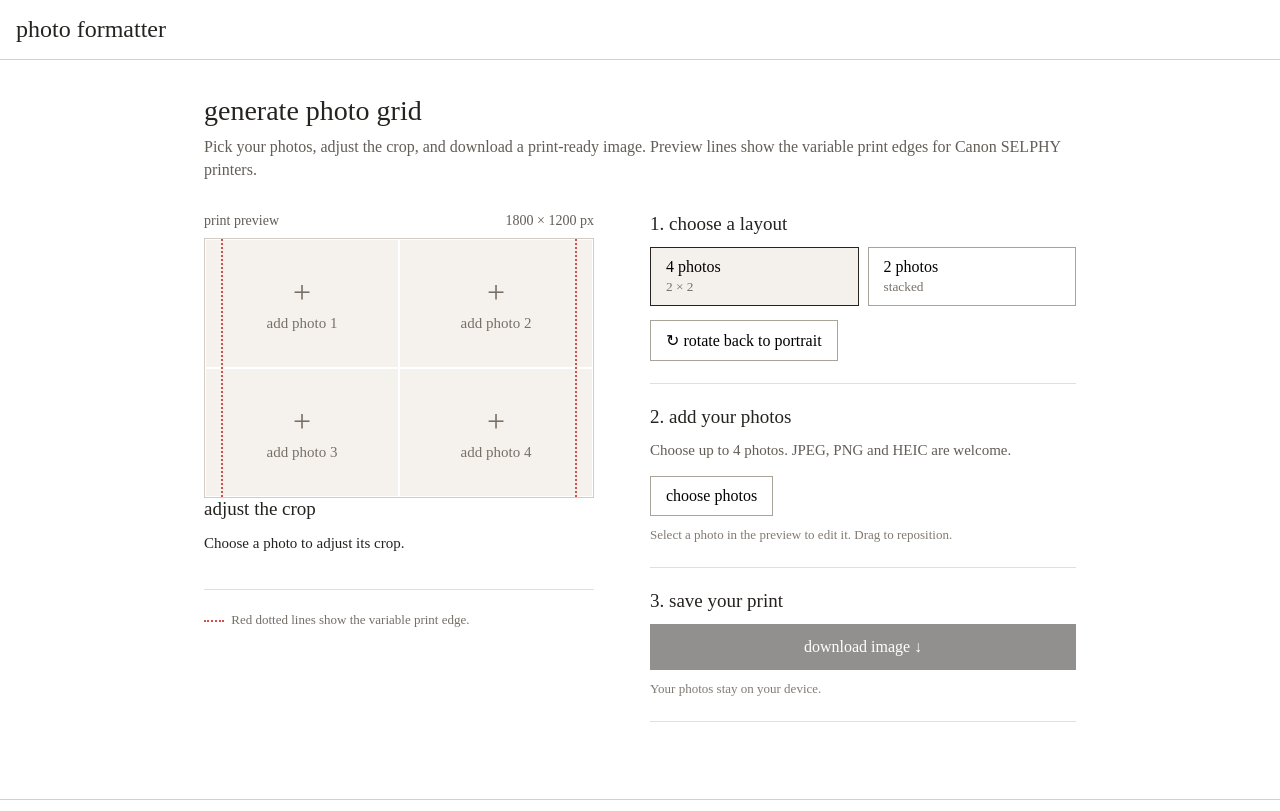
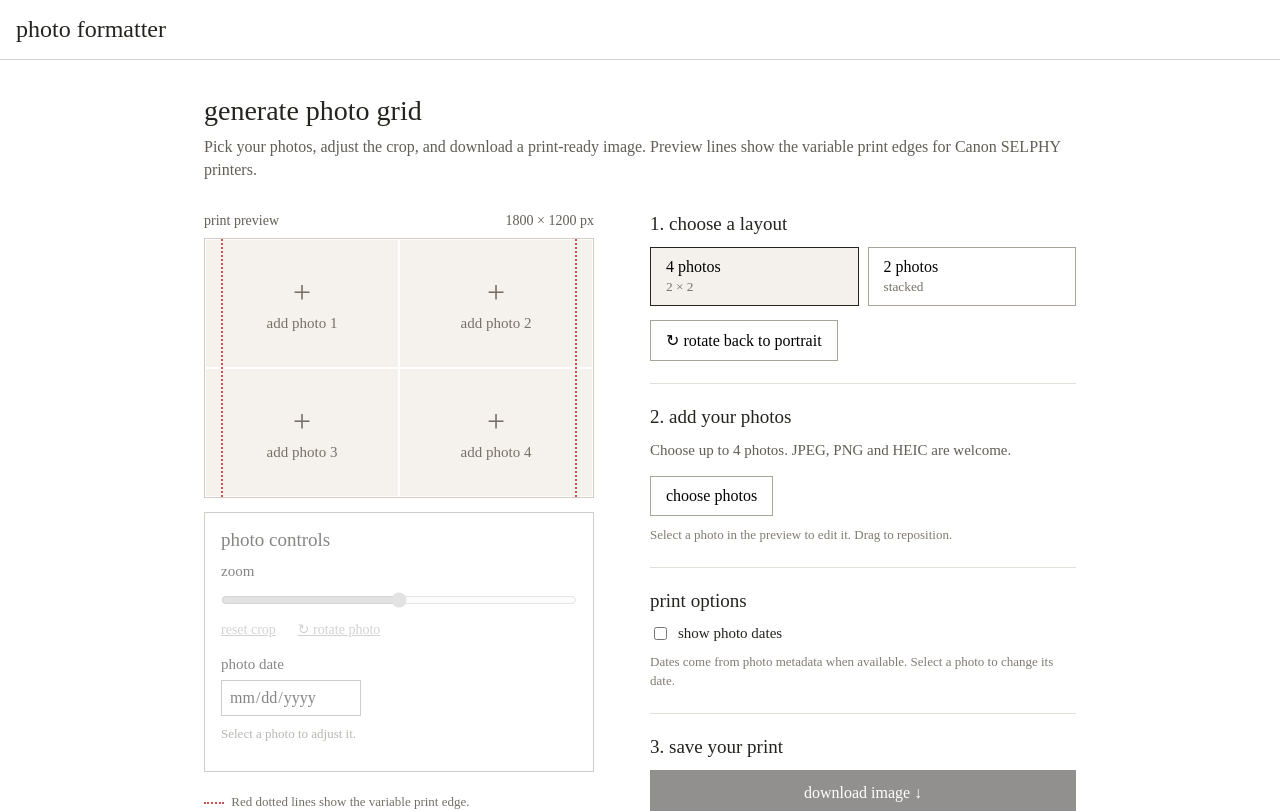
Before and after one commit to bmitchinson/photo-grid-creation-tool, a Svelte app: page / in a window 1280 px wide. Shown: the top 811 px of the page. Built offline with nearby package versions, Linux system fonts and the light colour scheme.

Commit message:
Add optional per-photo date stamps

```diff
--- a/package.json
+++ b/package.json
@@ -1 +1 @@
-{"name":"photo-formatter","version":"1.0.0","private":true,"type":"module","scripts":{"dev":"vite --host 0.0.0.0","build":"vite build","check":"svelte-check --tsconfig ./tsconfig.json","test":"node --test"},"dependencies":{"heic2any":"^0.0.4","svelte":"^5.0.0"},"devDependencies":{"@sveltejs/vite-plugin-svelte":"^6.0.0","@types/node":"^24.0.0","svelte-check":"^4.0.0","typescript":"^5.0.0","vite":"^7.0.0"}}
+{"name":"photo-formatter","version":"1.0.0","private":true,"type":"module","scripts":{"dev":"vite --host 0.0.0.0","build":"vite build","check":"svelte-check --tsconfig ./tsconfig.json","test":"node --test"},"dependencies":{"exifr":"^7.1.3","heic2any":"^0.0.4","svelte":"^5.0.0"},"devDependencies":{"@sveltejs/vite-plugin-svelte":"^6.0.0","@types/node":"^24.0.0","svelte-check":"^4.0.0","typescript":"^5.0.0","vite":"^7.0.0"}}
--- a/src/App.svelte
+++ b/src/App.svelte
@@ -1,12 +1,14 @@
 <script lang="ts">
   import { onDestroy } from 'svelte';
-  import { cropRect, clamp } from './crop.js';
+  import { cropRect, clamp, formatDate } from './crop.js';
 
-  type Photo = { url: string; image: HTMLImageElement | HTMLCanvasElement; original: HTMLImageElement; turns: number; name: string; x: number; y: number; zoom: number };
+  type Photo = { url: string; image: HTMLImageElement | HTMLCanvasElement; original: HTMLImageElement; turns: number; date: string; name: string; x: number; y: number; zoom: number };
   let photos: (Photo | null)[] = $state([null, null, null, null]);
   let layout: 'grid' | 'stack' = $state('grid');
   let selected = $state(2);
   let rotated = $state(true);
+  let showDates = $state(false);
+  let dragged = false;
   let busy = $state(false);
   let error = $state('');
   let input: HTMLInputElement;
@@ -15,6 +17,7 @@
   let count = $derived(layout === 'grid' ? 4 : 2);
   let current = $derived(photos[selected]);
   let ready = $derived(photos.slice(0, count).every(Boolean));
+  let visualOrder = $derived(Array.from({ length: count }, (_, index) => index).sort((a, b) => photoNumber(a) - photoNumber(b)));
   function photoNumber(index: number) {
     if (!rotated) return index + 1;
     return layout === 'grid' ? [2, 4, 1, 3][index] : 2 - index;
@@ -38,7 +41,16 @@
       const converted = await heic2any({ blob: file, toType: 'image/jpeg', quality: 0.95 });
       result = await decode(Array.isArray(converted) ? converted[0] : converted);
     }
-    return { ...result, original: result.image, turns: 0, name: file.name, x: .5, y: .5, zoom: 1 };
+    let date = '';
+    try {
+      const { parse } = await import('exifr');
+      const metadata = await parse(file, { pick: ['DateTimeOriginal', 'CreateDate', 'DateTimeDigitized'] });
+      const taken = metadata?.DateTimeOriginal ?? metadata?.CreateDate ?? metadata?.DateTimeDigitized;
+      if (taken instanceof Date && !Number.isNaN(taken.getTime())) {
+        date = `${taken.getFullYear()}-${String(taken.getMonth() + 1).padStart(2, '0')}-${String(taken.getDate()).padStart(2, '0')}`;
+      }
+    } catch (e) { console.warn('Could not read photo date metadata:', e); }
+    return { ...result, original: result.image, turns: 0, date, name: file.name, x: .5, y: .5, zoom: 1 };
   }
   async function choose(event: Event) {
     const el = event.currentTarget as HTMLInputElement;
@@ -47,7 +59,7 @@
     if (!files.length) return;
     busy = true; error = '';
     const order = Array.from({ length: count }, (_, index) => index).sort((a, b) => photoNumber(a) - photoNumber(b));
-    const targets = order.slice(order.indexOf(selected));
+    const targets = order.slice(Math.max(0, order.indexOf(selected)));
     let loaded = 0;
     try {
       for (const file of files.slice(0, targets.length)) {
@@ -60,11 +72,11 @@
     } catch (e) { error = `Couldn't open ${files[loaded]?.name ?? 'that photo'}. Try a JPEG or PNG instead.`; console.error(e); }
     finally { busy = false; }
   }
-  function setLayout(value: 'grid' | 'stack') { layout = value; selected = Math.min(selected, value === 'grid' ? 3 : 1); }
-  function select(index: number) { selected = index; }
+  function setLayout(value: 'grid' | 'stack') { layout = value; if (selected >= (value === 'grid' ? 4 : 2)) selected = -1; }
+  function select(index: number) { if (dragged) { dragged = false; selected = index; return; } selected = selected === index ? -1 : index; }
   function rotate() {
     rotated = !rotated;
-    if (!photos[selected]) selected = rotated ? (layout === 'grid' ? 2 : 1) : 0;
+
   }
   function photoWidth(photo: Photo) { return photo.image instanceof HTMLImageElement ? photo.image.naturalWidth : photo.image.width; }
   function photoHeight(photo: Photo) { return photo.image instanceof HTMLImageElement ? photo.image.naturalHeight : photo.image.height; }
@@ -91,15 +103,16 @@
   function add(index: number) { selected = index; input.click(); }
   function startDrag(event: PointerEvent, index: number) {
     if (!photos[index]) return;
-    selected = index;
+    dragged = false;
     const element = event.currentTarget as HTMLDivElement;
-    element.setPointerCapture(event.pointerId);
+    (event.target as HTMLElement).setPointerCapture(event.pointerId);
     const rect = element.getBoundingClientRect();
     drag = { index, x: event.clientX, y: event.clientY, startX: photos[index]!.x, startY: photos[index]!.y, width: rotated ? rect.height : rect.width, height: rotated ? rect.width : rect.height };
   }
   function moveDrag(event: PointerEvent) {
     if (!drag) return;
     const photo = photos[drag.index]; if (!photo) return;
+    if (Math.hypot(event.clientX - drag.x, event.clientY - drag.y) > 3) { dragged = true; selected = drag.index; }
     const r = cropRect(photoWidth(photo), photoHeight(photo), layout === 'grid' ? 600 : 1200, 900, photo.zoom, drag.startX, drag.startY);
     const extraX = photoWidth(photo) - r.width;
     const extraY = photoHeight(photo) - r.height;
@@ -122,12 +135,30 @@
     error = '';
     const canvas = document.createElement('canvas'); canvas.width = rotated ? 1800 : 1200; canvas.height = rotated ? 1200 : 1800;
     const ctx = canvas.getContext('2d'); if (!ctx) { error = 'Your browser could not create the image.'; return; }
+    ctx.save();
     if (rotated) { ctx.translate(1800, 0); ctx.rotate(Math.PI / 2); }
     const width = layout === 'grid' ? 600 : 1200;
     for (let i = 0; i < count; i++) {
       const p = photos[i]!;
       const r = cropRect(photoWidth(p), photoHeight(p), width, 900, p.zoom, p.x, p.y);
       ctx.drawImage(p.image, r.x, r.y, r.width, r.height, layout === 'grid' ? (i % 2) * 600 : 0, layout === 'grid' ? Math.floor(i / 2) * 900 : i * 900, width, 900);
+    }
+    ctx.restore();
+    if (showDates) {
+      const cellWidth = rotated ? 900 : (layout === 'grid' ? 600 : 1200);
+      const cellHeight = rotated ? (layout === 'grid' ? 600 : 1200) : 900;
+      const columns = rotated || layout === 'grid' ? 2 : 1;
+      const fontSize = Math.round(canvas.width * 0.025);
+      ctx.font = `bold ${fontSize}px "Courier New", monospace`;
+      ctx.textAlign = 'right'; ctx.textBaseline = 'bottom'; ctx.letterSpacing = `${fontSize * .05}px`;
+      ctx.fillStyle = '#ffae35'; ctx.shadowColor = '#ff8300'; ctx.shadowBlur = 4;
+      ctx.strokeStyle = '#8f4218'; ctx.lineWidth = 2; ctx.lineJoin = 'round';
+      visualOrder.forEach((index, position) => {
+        const date = formatDate(photos[index]?.date ?? ''); if (!date) return;
+        const x = (position % columns + 1) * cellWidth - cellWidth * .06;
+        const y = (Math.floor(position / columns) + 1) * cellHeight - cellHeight * .07;
+        ctx.strokeText(date, x, y); ctx.fillText(date, x, y);
+      });
     }
     canvas.toBlob(blob => {
       if (!blob) { error = 'Could not export the image.'; return; }
@@ -157,13 +188,16 @@
             </div>
           {/each}
           <div class="guide left"></div><div class="guide right"></div>
-        </div></div>
-        <div class="control-block"><h2>adjust the crop</h2>{#if current}<label for="zoom">photo {photoNumber(selected)} zoom <span>{current.zoom.toFixed(1)}×</span></label><input id="zoom" type="range" min="1" max="4" step="0.01" bind:value={current.zoom} /><button class="text-button" onclick={() => { if (current) { current.zoom = 1; current.x = .5; current.y = .5; } }}>reset crop</button> <button class="text-button rotate-photo" onclick={rotatePhoto}>↻ rotate photo</button>{:else}<p>Choose a photo to adjust its crop.</p>{/if}</div>
+        </div>
+          {#if showDates}<div class:stacked={layout === 'stack'} class:landscape={rotated} class="date-overlay" aria-hidden="true">{#each visualOrder as index}<div class="date-cell">{#if photos[index]?.date}<span class="date-stamp">{formatDate(photos[index]!.date)}</span>{/if}</div>{/each}</div>{/if}
+        </div>
+        <div class="control-block image-controls" class:disabled={!current}><h2>photo controls{current ? ` · photo ${photoNumber(selected)}` : ''}</h2>{#if current}<label for="zoom">photo {photoNumber(selected)} zoom <span>{current.zoom.toFixed(1)}×</span></label><input id="zoom" type="range" min="1" max="4" step="0.01" bind:value={current.zoom} /><button class="text-button" onclick={() => { if (current) { current.zoom = 1; current.x = .5; current.y = .5; } }}>reset crop</button> <button class="text-button rotate-photo" onclick={rotatePhoto}>↻ rotate photo</button><label class="date-label" for="photo-date">photo date</label><input id="photo-date" type="date" bind:value={current.date} /><p class="hint">Leave blank to omit the date for this photo.</p>{:else}<fieldset disabled><label for="zoom-disabled">zoom</label><input id="zoom-disabled" type="range" /><button class="text-button" type="button">reset crop</button> <button class="text-button rotate-photo" type="button">↻ rotate photo</button><label class="date-label" for="date-disabled">photo date</label><input id="date-disabled" type="date" /></fieldset><p class="hint">Select a photo to adjust it.</p>{/if}</div>
         <p class="guide-note"><span></span> Red dotted lines show the variable print edge.</p>
       </section>
       <section class="controls" aria-label="Photo controls">
         <div class="control-block"><h2>1. choose a layout</h2><div class="layout-buttons"><button class:active={layout === 'grid'} onclick={() => setLayout('grid')}>4 photos <small>2 × 2</small></button><button class:active={layout === 'stack'} onclick={() => setLayout('stack')}>2 photos <small>stacked</small></button></div><button class="outline" onclick={rotate}>↻ {rotated ? 'rotate back to portrait' : 'rotate print to landscape'}</button></div>
-        <div class="control-block"><h2>2. add your photos</h2><p>Choose up to {count} photos. JPEG, PNG and HEIC are welcome.</p><input bind:this={input} type="file" accept="image/*,.heic,.heif" multiple onchange={choose} hidden /><button class="outline" onclick={() => input.click()} disabled={busy}>{busy ? 'opening photos…' : current ? `replace photo ${photoNumber(selected)}` : 'choose photos'}</button><p class="hint">Select a photo in the preview to edit it. Drag to reposition.</p></div>
+        <div class="control-block"><h2>2. add your photos</h2><p>Choose up to {count} photos. JPEG, PNG and HEIC are welcome.</p><input bind:this={input} type="file" accept="image/*,.heic,.heif" multiple onchange={choose} hidden /><button class="outline" onclick={() => { if (selected < 0) selected = visualOrder[0]; input.click(); }} disabled={busy}>{busy ? 'opening photos…' : current ? `replace photo ${photoNumber(selected)}` : 'choose photos'}</button><p class="hint">Select a photo in the preview to edit it. Drag to reposition.</p></div>
+        <div class="control-block"><h2>print options</h2><label class="date-toggle"><input type="checkbox" bind:checked={showDates} /> show photo dates</label><p class="hint">Dates come from photo metadata when available. Select a photo to change its date.</p></div>
         <div class="control-block"><h2>3. save your print</h2><button class="download" disabled={!ready || busy} onclick={download}>download image ↓</button><p class="hint">Your photos stay on your device.</p></div>
         {#if error}<p class="error" role="alert">{error}</p>{/if}
       </section>
--- a/src/crop.js
+++ b/src/crop.js
@@ -6,3 +6,8 @@ export function cropRect(width, height, targetWidth, targetHeight, zoom = 1, x =
   return { x: (width - w) * x, y: (height - h) * y, width: w, height: h };
 }
 export const clamp = (n, min, max) => Math.max(min, Math.min(max, n));
+
+export function formatDate(date) {
+  const [year, month, day] = date.split('-');
+  return year && month && day ? `${month}/${day}/${year}` : '';
+}
```
Also changed, not shown: src/style.css, 2 other files (tests, documents, lock files or other folders).
